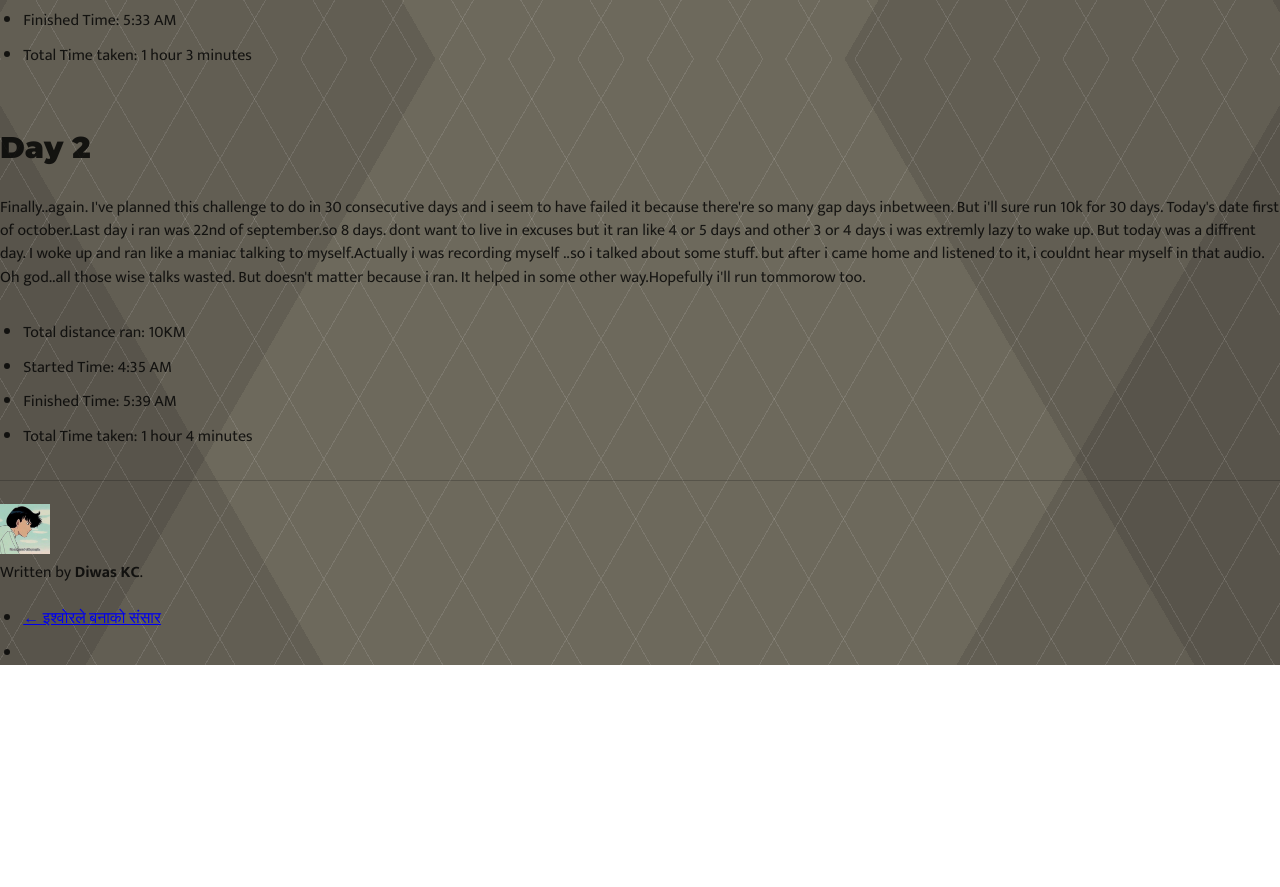
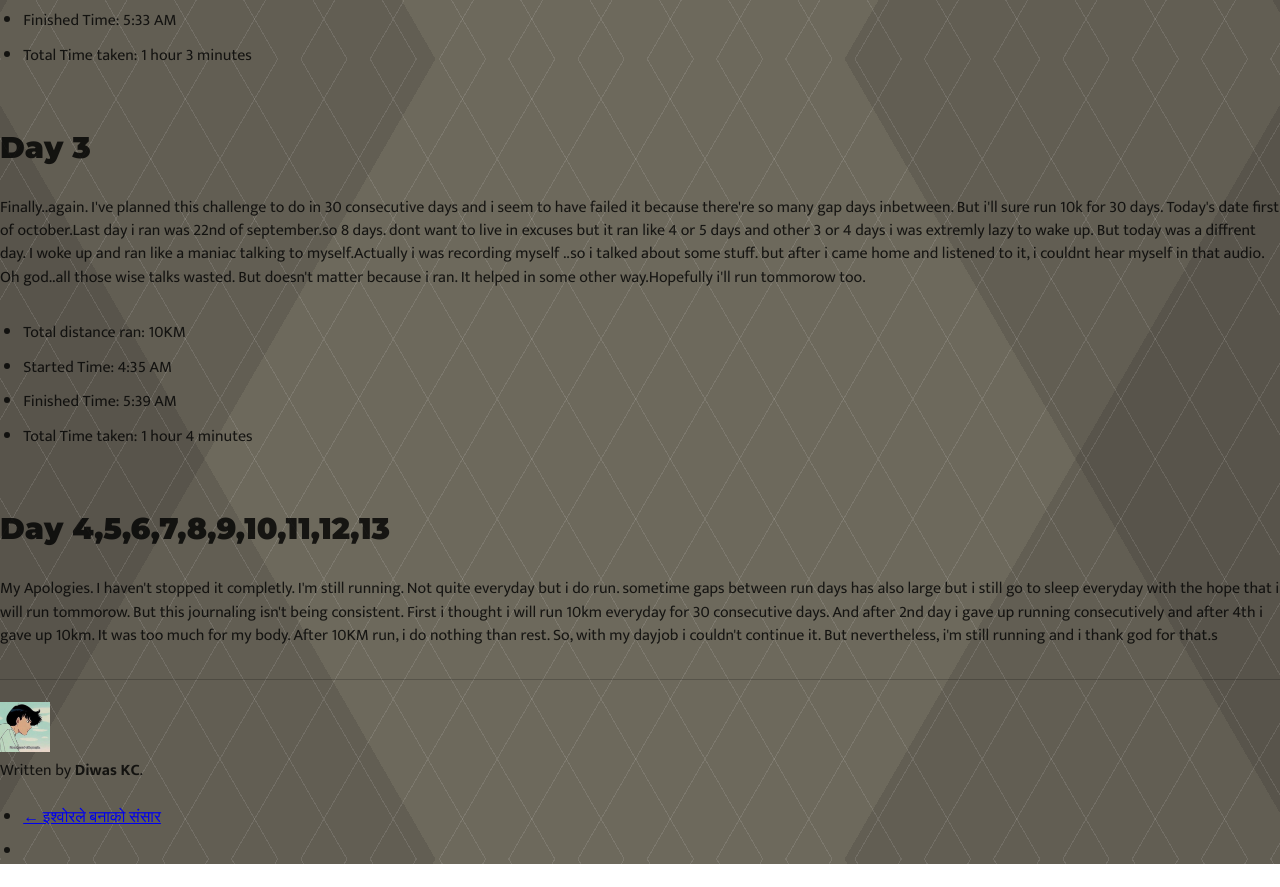
Before and after one commit to d1was/not-so-secret-diary, a Gatsby site: page /30-days-of-running-10k/ in a window 1280 px wide. Shown: the part 1541-2428 px from the top of the page. Before the commit the page ends 2229 px from the top, so only its background shows below. Built offline with nearby package versions, Linux system fonts and the light colour scheme; Gatsby itself is replaced by a stand-in of ours; some packages are replaced by stand-ins of ours.

Commit message:
running blog update

```diff
--- a/content/blog/30-days-of-running-10k/index.md
+++ b/content/blog/30-days-of-running-10k/index.md
@@ -1,5 +1,5 @@
 ---
-title: "30 days of running 10K"
+title: "Habit of Running(30 days running journal)"
 date: 2020-09-18 21:00:00
 author: "Diwas KC"
 tags:
@@ -40,7 +40,7 @@ Now i want to sign out, if i run tommorow i'll surely update.
 - Total Time taken:  1 hour 3 minutes
 
 
-## Day 2
+## Day 3
 
 Finally..again. I've planned this challenge to do in 30 consecutive days and i seem to have failed it because there're so many gap days inbetween. But i'll sure run 10k for 30 days. Today's date first of october.Last day i ran was 22nd of september.so 8 days. dont want to live in excuses but it ran like 4 or 5 days and other  3 or 4 days i was extremly lazy to wake up. But today was a diffrent day. I woke up and ran like a maniac talking to myself.Actually i was recording myself ..so i talked about some stuff. but after i came home and listened to it, i couldnt hear myself in that audio. Oh god..all those wise talks wasted. But doesn't matter because i ran. It helped in some other way.Hopefully i'll run tommorow too.
 
@@ -48,3 +48,8 @@ Finally..again. I've planned this challenge to do in 30 consecutive days and i s
 - Started Time:  4:35 AM
 - Finished Time:  5:39 AM
 - Total Time taken:  1 hour 4 minutes
+
+
+## Day 4,5,6,7,8,9,10,11,12,13
+
+My Apologies. I haven't stopped it completly. I'm still running. Not quite everyday but i do run. sometime gaps between run days has also large but i still go to sleep everyday with the hope that i will run tommorow. But this journaling isn't being consistent. First i thought i will run 10km everyday for 30 consecutive days. And after 2nd day i gave up running consecutively and after 4th i gave up 10km. It was too much for my body. After 10KM run, i do nothing than rest. So, with my dayjob i couldn't continue it. But nevertheless, i'm still running and i thank god for that.s
```
